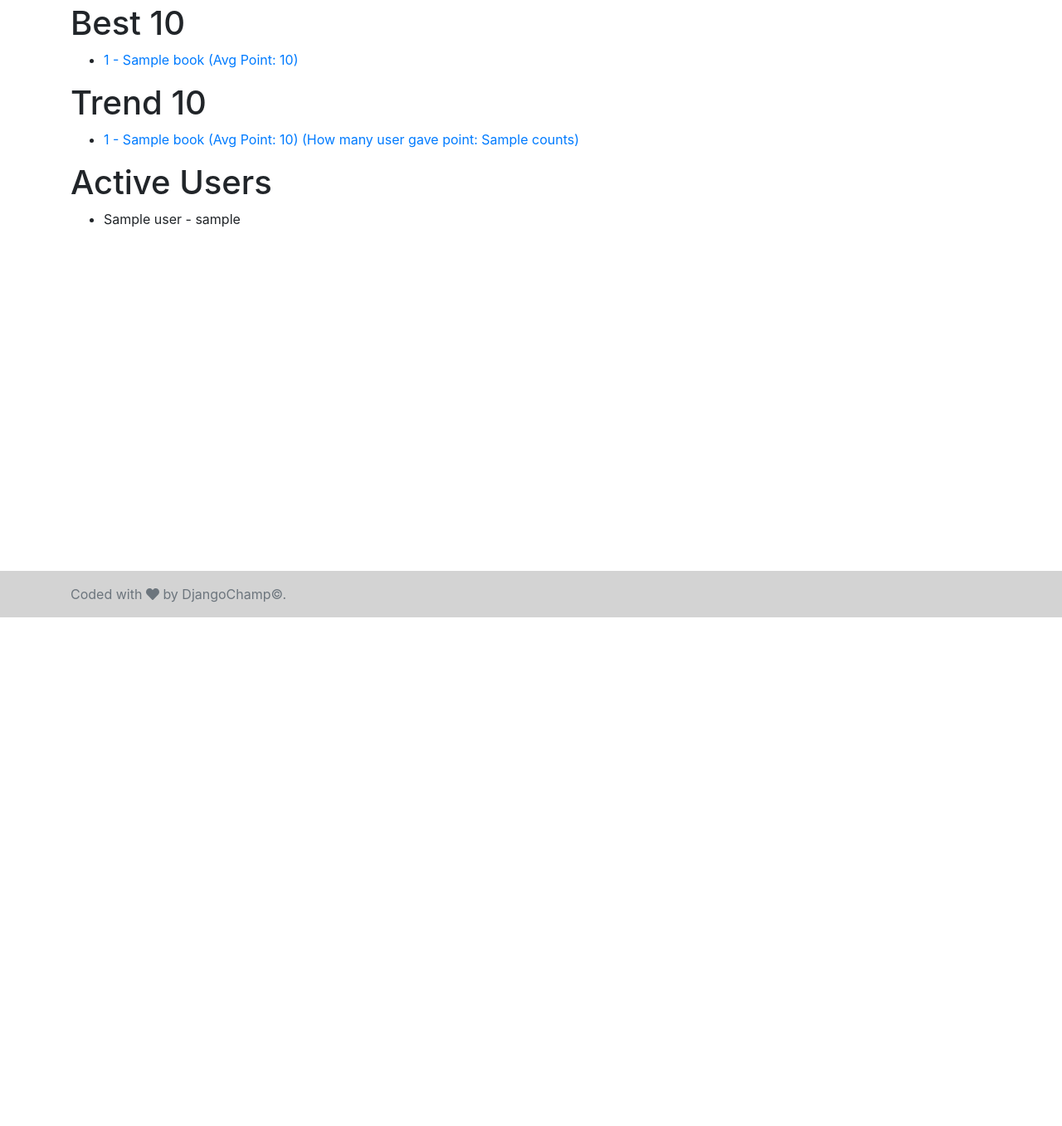
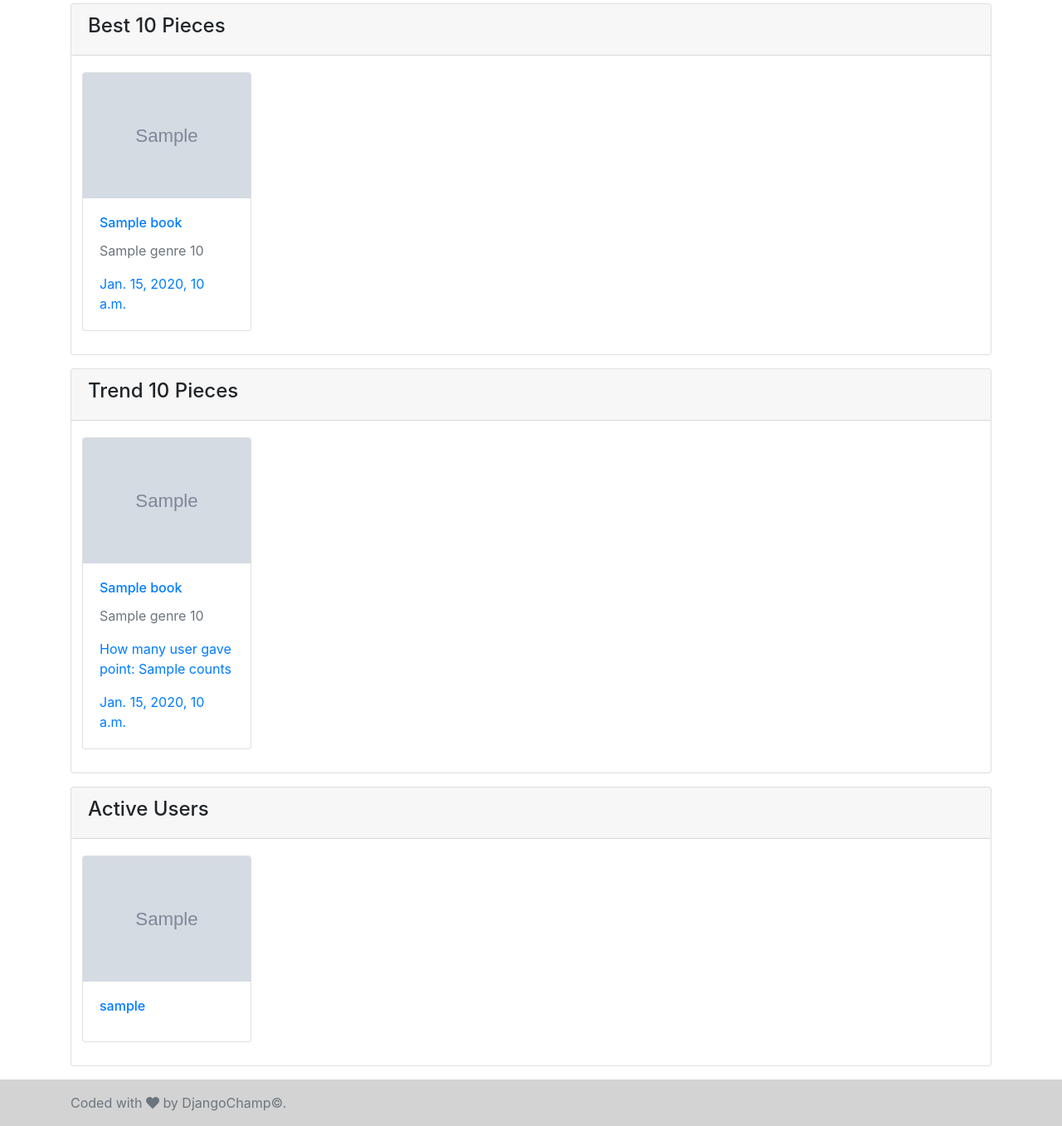
Before and after one commit to akalp/recomapp, a Django app: template recom/templates/recom/index.html in a window 1280 px wide. Shown: the part 56-1413 px from the top of the page at 83% size. Before the commit the page ends 800 px from the top, so only its background shows below. Run offline with Django 3.2, Linux system fonts and the light colour scheme; the template is opened without the code that fills it: most values are stand-ins (such as "Sample title", 1, 10 or a date in 2020); grey boxes marked "Sample" are stand-in pictures; some libraries are stand-ins or nearby versions.

Commit message:
REFACTOR index template

```diff
--- a/recom/templates/recom/index.html
+++ b/recom/templates/recom/index.html
@@ -1,25 +1,70 @@
 {% extends 'base.html' %} {% load extras %}
 {% block title %}RecoMapp{% endblock %}
 {% block content %}
-    <h1>Best 10</h1>
-    <ul>
-        {% for piece in bests %}
-            <li><a href="{% get_url pk=piece.pk %}">{{ piece.pk }} - {{ piece }} (Avg Point: {{ piece.avg_point }})</a></li>
-        {% endfor %}
-    </ul>
-
-    <h1>Trend 10</h1>
-    <ul>
-        {% for piece in trends %}
-            <li><a href="{% get_url pk=piece.pk %}">{{ piece.pk }} - {{ piece }} (Avg Point: {{ piece.avg_point }}) (How many user gave point: {{ piece.counts }})</a></li>
-        {% endfor %}
-    </ul>
 
 
-    <h1>Active Users</h1>
-    <ul>
-    {% for user in active_users %}
-        <li>{{ user.get_full_name }} - {{ user.username }}</li>
-    {% endfor %}
-    </ul>
+     <div class="card">
+        <div class="card-header">
+            <h4>Best 10 Pieces</h4>
+        </div>
+        <div class="card-body">
+            <div class="row row-cols-5">
+                {% for piece in bests %}
+                    <a href="{% get_url pk=piece.pk %}">
+                        <div class="card mb-2 mx-2">
+                            <img src="{{ piece.photo.url }}" class="card-img-top">
+                            <div class="card-body">
+                                <h6 class="card-title">{{ piece }}</h6>
+                                <p class="text-muted">{{ piece.genre.name }} {{ piece.avg_point }}</p>
+                                <p class="card-text">{{ piece.publish_date }}</p>
+                            </div>
+                        </div>
+                    </a>
+                {% endfor %}
+            </div>
+        </div>
+    </div>
+
+    <div class="card mt-3">
+        <div class="card-header">
+            <h4>Trend 10 Pieces</h4>
+        </div>
+        <div class="card-body">
+            <div class="row row-cols-5">
+                {% for piece in trends %}
+                    <a href="{% get_url pk=piece.pk %}">
+                        <div class="card mb-2 mx-2">
+                            <img src="{{ piece.photo.url }}" class="card-img-top">
+                            <div class="card-body">
+                                <h6 class="card-title">{{ piece }}</h6>
+                                <p class="card-text text-muted">{{ piece.genre.name }} {{ piece.avg_point }}</p>
+                                <p class="card-text">How many user gave point: {{ piece.counts }}</p>
+                                <p class="card-text">{{ piece.publish_date }}</p>
+                            </div>
+                        </div>
+                    </a>
+                {% endfor %}
+            </div>
+        </div>
+    </div>
+
+    <div class="card my-3">
+        <div class="card-header">
+            <h4>Active Users</h4>
+        </div>
+        <div class="card-body">
+            <div class="row row-cols-5">
+                {% for user in active_users %}
+                    <a href="{% url 'recom:user_detail' pk=user.pk %}">
+                        <div class="card mb-2 mx-2">
+                            <img src="{{ user.profile_photo.url }}" class="card-img-top">
+                            <div class="card-body">
+                                <h6 class="card-title">{{ user.username }}</h6>
+                            </div>
+                        </div>
+                    </a>
+                {% endfor %}
+            </div>
+        </div>
+    </div>
 {% endblock %}
```
